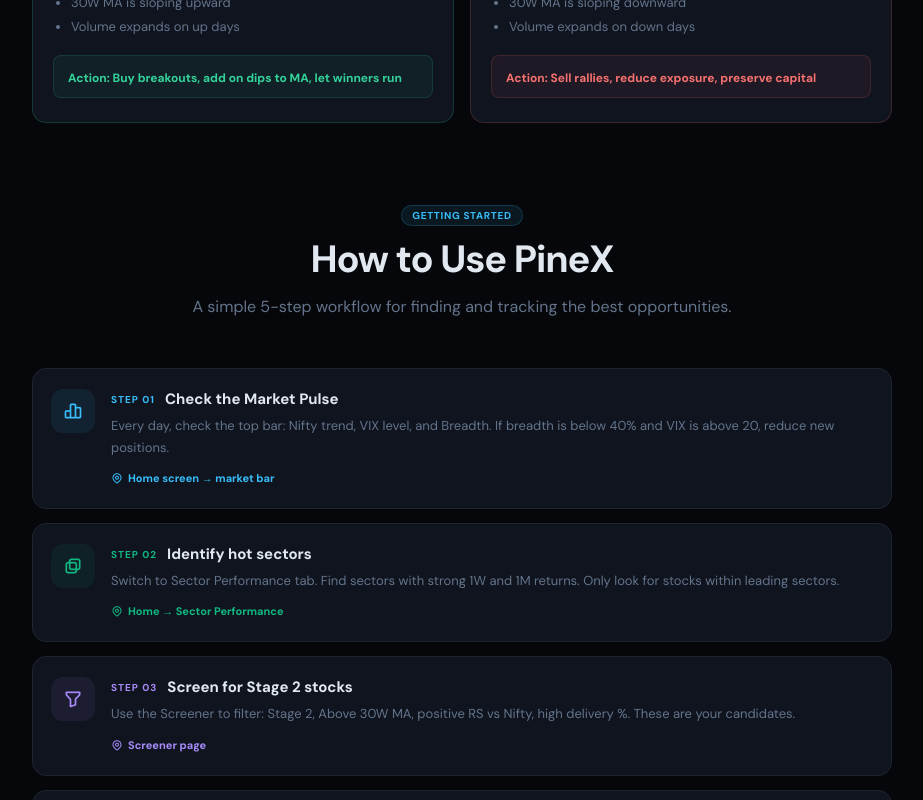
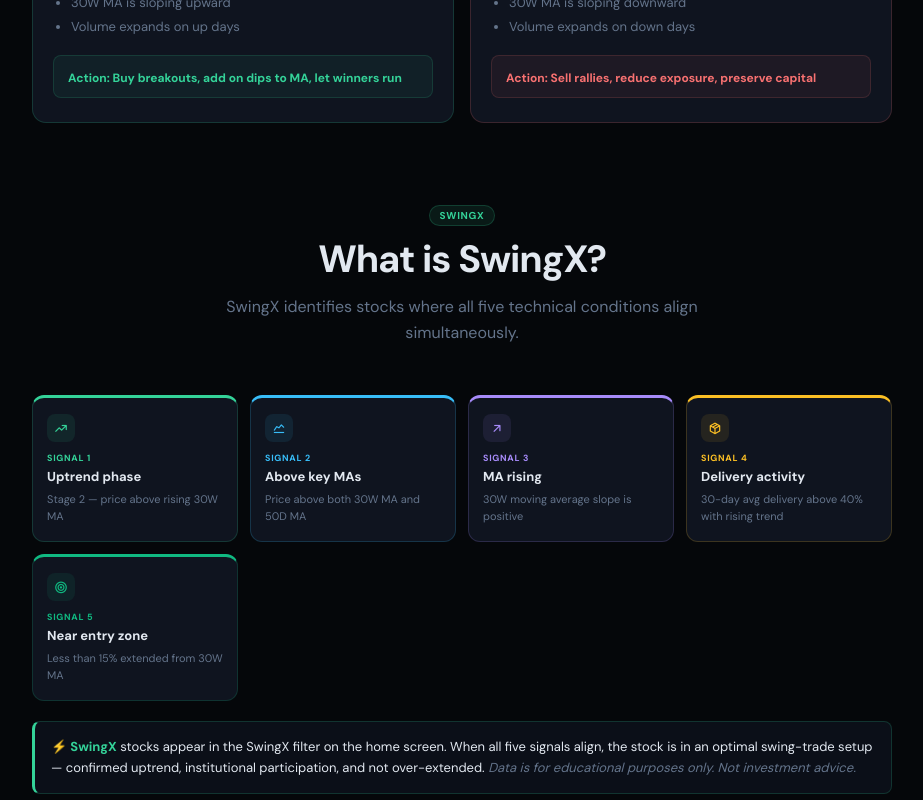
Before and after one commit to robin22y/pinex, a React (Vite) app: page /learn in a window 1280 px wide. Shown: the part 6520-7320 px from the top of the page, without its empty margins (178-1101 px from the left). Built offline with nearby package versions, Linux system fonts and the light colour scheme; a web font is replaced by a local one.

Commit message:
rebranded swingX in swing setup

```diff
--- a/src/pages/Home.jsx
+++ b/src/pages/Home.jsx
@@ -674,11 +674,11 @@
     { id:'stage2', label:'Uptrend Stocks', count: counts.stage2, color: C.green },
     {
       id: 'highconviction',
-      label: 'Multi-Factor Setup',
-      desc: 'Stage 2 + above MAs + rising delivery',
+      label: 'SwingX',
+      desc: 'All 5 signals aligned',
       count: counts.highconviction,
       color: C.green,
-      icon: '🎯',
+      icon: '⚡',
     },
     { id:'accumulation', label:'Institutional Base', count: counts.accumulation, color: C.green },
     { id:'distribution', label:'Volume Decline', count: counts.distribution, color: C.red, desc: 'High volume with declining delivery' },
--- a/src/pages/Learn.jsx
+++ b/src/pages/Learn.jsx
@@ -682,6 +682,41 @@
           </div>
         </section>
 
+        {/* ══ SWINGX ══════════════════════════════════════════ */}
+        <section style={{ paddingTop: 80 }}>
+          <SectionHead
+            chip="SwingX"
+            chipColor={C.green}
+            title="What is SwingX?"
+            sub="SwingX identifies stocks where all five technical conditions align simultaneously."
+          />
+
+          <div style={{ display: 'grid', gridTemplateColumns: 'repeat(auto-fit, minmax(180px, 1fr))', gap: 12, marginBottom: 20 }}>
+            {[
+              { n: '1', label: 'Uptrend phase', desc: 'Stage 2 — price above rising 30W MA', color: C.green, icon: 'ti-trending-up' },
+              { n: '2', label: 'Above key MAs', desc: 'Price above both 30W MA and 50D MA', color: C.sky, icon: 'ti-chart-line' },
+              { n: '3', label: 'MA rising', desc: '30W moving average slope is positive', color: C.purple, icon: 'ti-arrow-up-right' },
+              { n: '4', label: 'Delivery activity', desc: '30-day avg delivery above 40% with rising trend', color: C.amber, icon: 'ti-package' },
+              { n: '5', label: 'Near entry zone', desc: 'Less than 15% extended from 30W MA', color: C.emerald, icon: 'ti-target' },
+            ].map(s => (
+              <div key={s.n} style={{ background: C.card, border: `1px solid ${s.color}30`, borderTop: `3px solid ${s.color}`, borderRadius: 12, padding: '16px 14px' }}>
+                <div style={{ width: 28, height: 28, borderRadius: 8, background: s.color + '18', display: 'flex', alignItems: 'center', justifyContent: 'center', marginBottom: 10 }}>
+                  <i className={`ti ${s.icon}`} style={{ fontSize: 14, color: s.color }} />
+                </div>
+                <p style={{ margin: '0 0 4px', fontSize: 9, color: s.color, fontWeight: 700, letterSpacing: '0.08em', textTransform: 'uppercase' }}>Signal {s.n}</p>
+                <p style={{ margin: '0 0 6px', fontSize: 13, fontWeight: 700, color: C.text }}>{s.label}</p>
+                <p style={{ margin: 0, fontSize: 11, color: C.muted, lineHeight: 1.55 }}>{s.desc}</p>
+              </div>
+            ))}
+          </div>
+
+          <div style={{ background: C.surface, border: `1px solid ${C.green}30`, borderLeft: `3px solid ${C.green}`, borderRadius: 8, padding: '14px 16px' }}>
+            <p style={{ margin: 0, fontSize: 13, color: C.text, lineHeight: 1.65 }}>
+              <strong style={{ color: C.green }}>⚡ SwingX</strong> stocks appear in the SwingX filter on the home screen. When all five signals align, the stock is in an optimal swing-trade setup — confirmed uptrend, institutional participation, and not over-extended. <em style={{ color: C.muted }}>Data is for educational purposes only. Not investment advice.</em>
+            </p>
+          </div>
+        </section>
+
         {/* ══ HOW TO USE PINEX ════════════════════════════════ */}
         <section style={{ paddingTop: 80 }}>
           <SectionHead
--- a/src/pages/StockDetail.jsx
+++ b/src/pages/StockDetail.jsx
@@ -488,6 +488,7 @@
             { show: delivery?.avg_delivery_30d != null, color: delivery?.avg_delivery_30d > 55 ? C.green : C.muted, label: `Del ${delivery?.avg_delivery_30d?.toFixed(1) || '—'}% 30D` },
             { show: latest_sh.promoter_pledge_pct != null, color: latest_sh.promoter_pledge_pct > 0 ? C.red : C.green, label: latest_sh.promoter_pledge_pct > 0 ? `⚠ Pledge ${latest_sh.promoter_pledge_pct?.toFixed(1)}%` : '✓ No Pledge' },
             { show: rsVsNifty != null, color: rsVsNifty > 0 ? C.green : rsVsNifty < 0 ? C.red : C.muted, label: `RS ${fmtPct(rsVsNifty)}` },
+            { show: Boolean(delivery?.high_conviction), color: C.green, label: '⚡ SwingX' },
           ].filter(b => b.show).map((b, i) => (
             <span key={i} style={{ background: b.color + '18', color: b.color, border: `1px solid ${b.color}33`, fontSize: 10, fontWeight: 600, padding: '3px 10px', borderRadius: 20 }}>
               {b.label}
```
